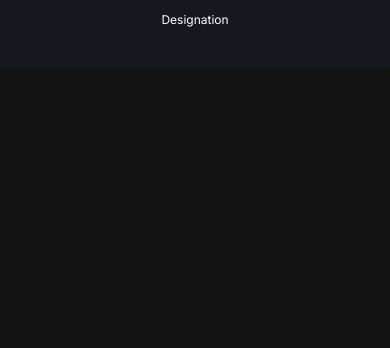
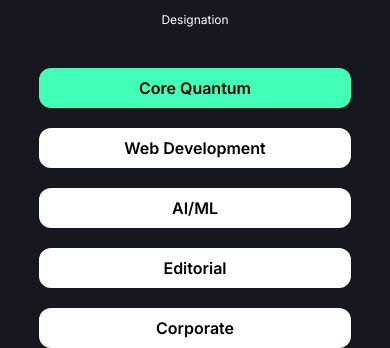
Before and after one commit to TartejBrothers/SQCC-Teams-Page, a React (Create React App) app: page / in a window 390 px wide. Shown: the part 2914-3262 px from the top of the page. Before the commit the page ends 2982 px from the top, so only its background shows below. Built offline with nearby package versions, Linux system fonts and the light colour scheme; a web font is replaced by a local one.

Commit message:
Added: Domain Selectio

```diff
--- a/src/App.css
+++ b/src/App.css
@@ -602,8 +602,16 @@ video {
   justify-content: space-around;
 }
 
+.gap-10{
+  gap: 2.5rem;
+}
+
 .rounded-lg{
   border-radius: 0.5rem;
+}
+
+.rounded-xl{
+  border-radius: 0.75rem;
 }
 
 .border-2{
@@ -630,9 +638,29 @@ video {
   background-color: rgb(103 121 138 / var(--tw-bg-opacity));
 }
 
+.bg-header-green{
+  --tw-bg-opacity: 1;
+  background-color: rgb(65 255 183 / var(--tw-bg-opacity));
+}
+
+.bg-white{
+  --tw-bg-opacity: 1;
+  background-color: rgb(255 255 255 / var(--tw-bg-opacity));
+}
+
+.px-10{
+  padding-left: 2.5rem;
+  padding-right: 2.5rem;
+}
+
 .px-20{
   padding-left: 5rem;
   padding-right: 5rem;
+}
+
+.py-2{
+  padding-top: 0.5rem;
+  padding-bottom: 0.5rem;
 }
 
 .py-20{
@@ -692,6 +720,10 @@ video {
   font-weight: 500;
 }
 
+.font-semibold{
+  font-weight: 600;
+}
+
 .text-header-green{
   --tw-text-opacity: 1;
   color: rgb(65 255 183 / var(--tw-text-opacity));
@@ -737,6 +769,11 @@ code {
 }
 
 @media (max-width: 800px){
+  .lg\:mx-auto{
+    margin-left: auto;
+    margin-right: auto;
+  }
+
   .lg\:mt-\[-110px\]{
     margin-top: -110px;
   }
@@ -749,12 +786,16 @@ code {
     width: 5rem;
   }
 
+  .lg\:w-4\/5{
+    width: 80%;
+  }
+
   .lg\:flex-col{
     flex-direction: column;
   }
 
-  .lg\:gap-10{
-    gap: 2.5rem;
+  .lg\:gap-5{
+    gap: 1.25rem;
   }
 
   .lg\:text-6xl{
@@ -772,3 +813,32 @@ code {
     line-height: 1rem;
   }
 }
+
+@media (max-width: 600px){
+  .lgs\:flex-col{
+    flex-direction: column;
+  }
+
+  .lgs\:gap-10{
+    gap: 2.5rem;
+  }
+}
+
+@media (max-width: 1200px){
+  .lgx\:mx-auto{
+    margin-left: auto;
+    margin-right: auto;
+  }
+
+  .lgx\:w-4\/5{
+    width: 80%;
+  }
+
+  .lgx\:flex-col{
+    flex-direction: column;
+  }
+
+  .lgx\:gap-5{
+    gap: 1.25rem;
+  }
+}
--- a/src/components/team.jsx
+++ b/src/components/team.jsx
@@ -7,6 +7,7 @@ import MailIcon from "../assets/logos/Mail.png";
 export default function Team() {
   const [hoveredIndex, setHoveredIndex] = useState(-1);
   const [clickedIndex, setClickedIndex] = useState(-1);
+  const [isGreen, setIsGreen] = useState(0);
 
   const handleHover = (index) => {
     setHoveredIndex(index);
@@ -14,6 +15,7 @@ export default function Team() {
 
   const handleClick = (index) => {
     setClickedIndex(clickedIndex === index ? -1 : index);
+    setIsGreen(index === isGreen ? -1 : index);
   };
 
   return (
@@ -62,7 +64,7 @@ export default function Team() {
           <hr className="w-2/5 mx-10 border-2 border-header-green" />
         </div>
         <div className="flex flex-col">
-          <div className="flex flex-row font-Inter justify-around lg:flex-col lg:gap-10">
+          <div className="flex flex-row font-Inter justify-around lgs:flex-col lgs:gap-10">
             <ProfileCard
               index={3}
               hoveredIndex={hoveredIndex}
@@ -93,7 +95,7 @@ export default function Team() {
               onClick={handleClick}
             />
           </div>
-          <div className="flex flex-row font-Inter justify-around lg:flex-col lg:gap-10">
+          <div className="flex flex-row font-Inter justify-around lgs:flex-col lgs:gap-10">
             <ProfileCard
               index={6}
               hoveredIndex={hoveredIndex}
@@ -128,7 +130,7 @@ export default function Team() {
               mailUrl="mailto:"
             />
           </div>
-          <div className="flex flex-row font-Inter justify-around lg:flex-col lg:gap-10">
+          <div className="flex flex-row font-Inter justify-around lgs:flex-col lgs:gap-10">
             <ProfileCard
               index={9}
               hoveredIndex={hoveredIndex}
@@ -164,6 +166,48 @@ export default function Team() {
             />
           </div>
         </div>
+        <div className="flex flex-row justify-center font-Inter gap-10 font-semibold lgx:flex-col lgx:gap-5 lgx:align-center">
+          <div
+            className={`rounded-xl px-10 py-2 lgx:w-4/5 lgx:mx-auto text-center ${
+              isGreen === 0 ? "bg-header-green" : "bg-white"
+            }`}
+            onClick={() => handleClick(0)}
+          >
+            Core Quantum
+          </div>
+          <div
+            className={`rounded-xl px-10 py-2 lgx:w-4/5 lgx:mx-auto text-center ${
+              isGreen === 1 ? "bg-header-green" : "bg-white"
+            }`}
+            onClick={() => handleClick(1)}
+          >
+            Web Development
+          </div>
+          <div
+            className={`rounded-xl px-10 py-2 lgx:w-4/5 lgx:mx-auto text-center ${
+              isGreen === 2 ? "bg-header-green" : "bg-white"
+            }`}
+            onClick={() => handleClick(2)}
+          >
+            AI/ML
+          </div>
+          <div
+            className={`rounded-xl px-10 py-2 lgx:w-4/5 lgx:mx-auto text-center ${
+              isGreen === 3 ? "bg-header-green" : "bg-white"
+            }`}
+            onClick={() => handleClick(3)}
+          >
+            Editorial
+          </div>
+          <div
+            className={`rounded-xl px-10 py-2 lgx:w-4/5 lgx:mx-auto text-center ${
+              isGreen === 4 ? "bg-header-green" : "bg-white"
+            }`}
+            onClick={() => handleClick(4)}
+          >
+            Corporate
+          </div>
+        </div>
       </div>
     </div>
   );
@@ -196,7 +240,7 @@ function ProfileCard({
       >
         <img src="" alt="" />
       </div>
-      <div className="text-white text-center pt-10 pb-5">
+      <div className="text-white text-center pt-10 pb-5 font-Inter">
         <h1 className="text-4xl font-medium mb-2 lg:text-xl">Name</h1>
         <p className="text-2xl lg:text-xs ">Designation</p>
       </div>
--- a/tailwind.config.js
+++ b/tailwind.config.js
@@ -4,6 +4,8 @@ module.exports = {
   theme: {
     screens: {
       lg: { max: "800px" },
+      lgs: { max: "600px" },
+      lgx: { max: "1200px" },
     },
     extend: {
       fontFamily: {
```
